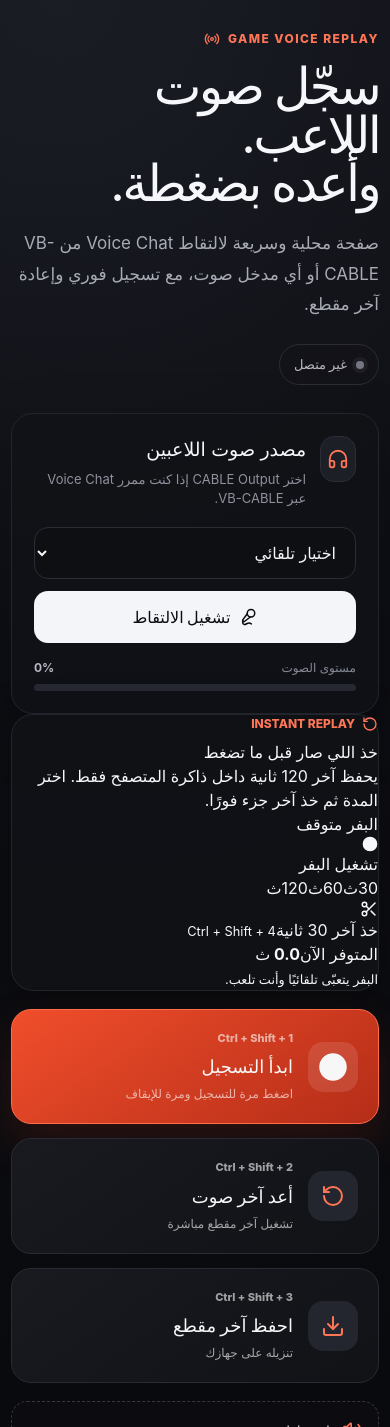
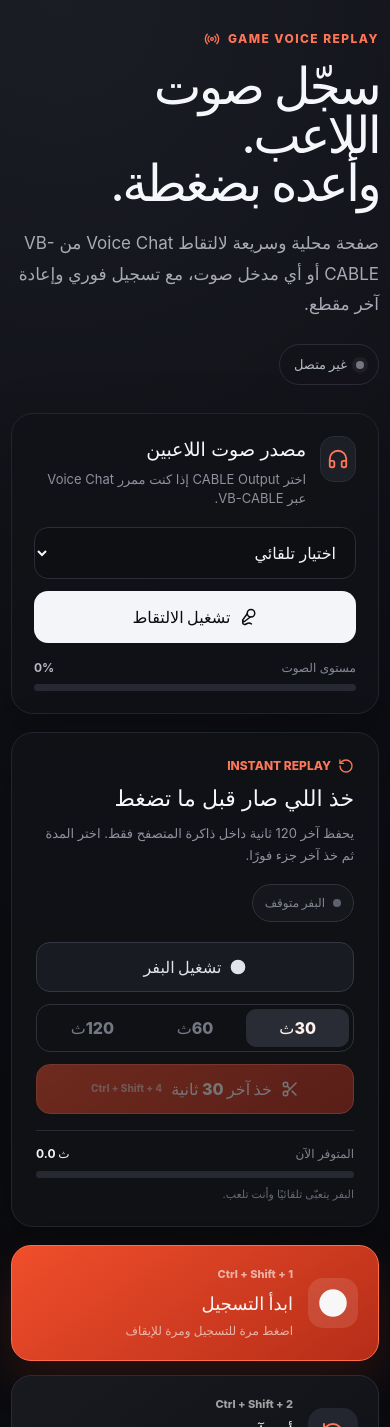
Before and after one commit to moha700m/-game-voice-replay, a React (Vite) app: page / in a window 390 px wide. Shown: the top 1427 px of the page. Built offline with nearby package versions, Linux system fonts and the light colour scheme.

Commit message:
style: add instant replay and smart highlights UI

```diff
--- a/src/index.css
+++ b/src/index.css
@@ -666,6 +666,244 @@
   color: #ff8a73;
 }
 
+
+.instant-panel {
+  margin-top: 18px;
+  padding: 24px;
+}
+.instant-head {
+  display: flex;
+  align-items: flex-start;
+  justify-content: space-between;
+  gap: 18px;
+}
+.instant-head h2 {
+  margin: 0;
+  font-size: 22px;
+}
+.instant-head p {
+  margin: 7px 0 0;
+  color: #8f929e;
+  font-size: 13px;
+  line-height: 1.7;
+}
+.instant-live {
+  flex: 0 0 auto;
+  display: inline-flex;
+  align-items: center;
+  gap: 8px;
+  padding: 9px 12px;
+  border-radius: 999px;
+  border: 1px solid #30323b;
+  color: #818591;
+  background: #15171c;
+  font-size: 12px;
+  font-weight: 800;
+}
+.instant-live span {
+  width: 8px;
+  height: 8px;
+  border-radius: 50%;
+  background: #5e626e;
+}
+.instant-live.on {
+  color: #bdf6d2;
+  border-color: rgba(78, 226, 138, 0.32);
+}
+.instant-live.on span {
+  background: #4ee28a;
+  box-shadow: 0 0 0 5px rgba(78, 226, 138, 0.09);
+}
+.instant-controls {
+  display: grid;
+  grid-template-columns: auto auto 1fr;
+  gap: 12px;
+  align-items: stretch;
+  margin-top: 20px;
+}
+.instant-toggle,
+.instant-save {
+  min-height: 50px;
+  border-radius: 14px;
+  border: 1px solid #343742;
+  display: inline-flex;
+  align-items: center;
+  justify-content: center;
+  gap: 9px;
+  padding: 0 16px;
+  color: #e2e4e9;
+  background: #191b22;
+  font-weight: 800;
+}
+.instant-toggle.active {
+  color: #ffc0a9;
+  border-color: rgba(255, 118, 86, 0.44);
+  background: rgba(126, 49, 31, 0.2);
+}
+.duration-switch {
+  display: grid;
+  grid-template-columns: repeat(3, 1fr);
+  min-width: 210px;
+  padding: 4px;
+  border: 1px solid #30323b;
+  border-radius: 14px;
+  background: #0f1115;
+}
+.duration-switch button {
+  min-width: 0;
+  border: 0;
+  border-radius: 10px;
+  background: transparent;
+  color: #747884;
+  font-weight: 800;
+}
+.duration-switch button.active {
+  color: #fff2ed;
+  background: #292c34;
+}
+.instant-save {
+  justify-content: flex-start;
+  background: linear-gradient(145deg, #f04e2b, #bd311c);
+  border-color: #ff6d4b;
+  color: white;
+}
+.instant-save small {
+  direction: ltr;
+  margin-inline-start: auto;
+  color: rgba(255, 255, 255, 0.62);
+  font-size: 10px;
+}
+.instant-save:disabled {
+  cursor: not-allowed;
+  opacity: 0.42;
+}
+.instant-buffer {
+  margin-top: 16px;
+  border-top: 1px solid #272a32;
+  padding-top: 14px;
+}
+.instant-buffer > div:first-child {
+  display: flex;
+  align-items: center;
+  justify-content: space-between;
+  color: #818591;
+  font-size: 12px;
+}
+.instant-buffer strong {
+  direction: ltr;
+  color: #f3f4f6;
+}
+.instant-progress {
+  height: 7px;
+  margin-top: 8px;
+  overflow: hidden;
+  border-radius: 999px;
+  background: #262832;
+}
+.instant-progress span {
+  display: block;
+  height: 100%;
+  border-radius: inherit;
+  background: linear-gradient(90deg, #ff4d26, #ff9b54);
+  transition: width 0.2s linear;
+}
+.instant-buffer small {
+  display: block;
+  margin-top: 8px;
+  color: #666a75;
+  font-size: 11px;
+}
+
+.highlights-panel {
+  margin-top: 18px;
+  padding: 24px;
+}
+.highlights-grid {
+  display: grid;
+  grid-template-columns: repeat(auto-fit, minmax(245px, 1fr));
+  gap: 12px;
+  margin-top: 18px;
+}
+.highlight-card {
+  border: 1px solid #2c2f38;
+  border-radius: 16px;
+  padding: 16px;
+  background: linear-gradient(145deg, #17191f, #101217);
+}
+.highlight-top {
+  display: flex;
+  align-items: flex-start;
+  justify-content: space-between;
+  gap: 12px;
+}
+.highlight-top > div {
+  display: flex;
+  min-width: 0;
+  flex-direction: column;
+}
+.highlight-top strong {
+  font-size: 15px;
+}
+.highlight-top span {
+  margin-top: 5px;
+  color: #7f838f;
+  font-size: 11px;
+  line-height: 1.6;
+}
+.highlight-top b {
+  flex: 0 0 auto;
+  border: 1px solid rgba(255, 118, 86, 0.3);
+  border-radius: 999px;
+  padding: 6px 8px;
+  color: #ffad98;
+  background: rgba(112, 43, 29, 0.15);
+  font-size: 11px;
+}
+.highlight-time {
+  direction: ltr;
+  width: fit-content;
+  margin-top: 13px;
+  color: #a4a8b2;
+  font-size: 11px;
+  font-weight: 800;
+}
+.highlight-actions {
+  display: flex;
+  flex-wrap: wrap;
+  gap: 7px;
+  margin-top: 14px;
+}
+.highlight-actions button {
+  min-height: 34px;
+  border: 1px solid #30333c;
+  border-radius: 9px;
+  display: inline-flex;
+  align-items: center;
+  gap: 6px;
+  padding: 0 9px;
+  background: #1a1c23;
+  color: #cfd1d7;
+  font-size: 11px;
+  font-weight: 700;
+}
+.highlight-actions button:first-child {
+  color: #ffc0a9;
+  border-color: rgba(255, 118, 86, 0.34);
+}
+.highlights-empty {
+  margin-top: 18px;
+  min-height: 110px;
+  border: 1px dashed #30333b;
+  border-radius: 14px;
+  display: grid;
+  place-items: center;
+  padding: 18px;
+  color: #747884;
+  text-align: center;
+  font-size: 12px;
+  line-height: 1.7;
+}
+
 footer {
   display: flex;
   justify-content: space-between;
@@ -699,6 +937,28 @@
 }
 
 @media (max-width: 560px) {
+  .instant-head {
+    flex-direction: column;
+  }
+  .instant-live {
+    align-self: flex-start;
+  }
+  .instant-controls {
+    grid-template-columns: 1fr;
+  }
+  .duration-switch {
+    min-height: 48px;
+    min-width: 0;
+  }
+  .instant-save {
+    justify-content: center;
+  }
+  .instant-save small {
+    margin-inline-start: 0;
+  }
+  .highlights-grid {
+    grid-template-columns: 1fr;
+  }
   .device-row {
     grid-template-columns: 1fr;
   }
```
